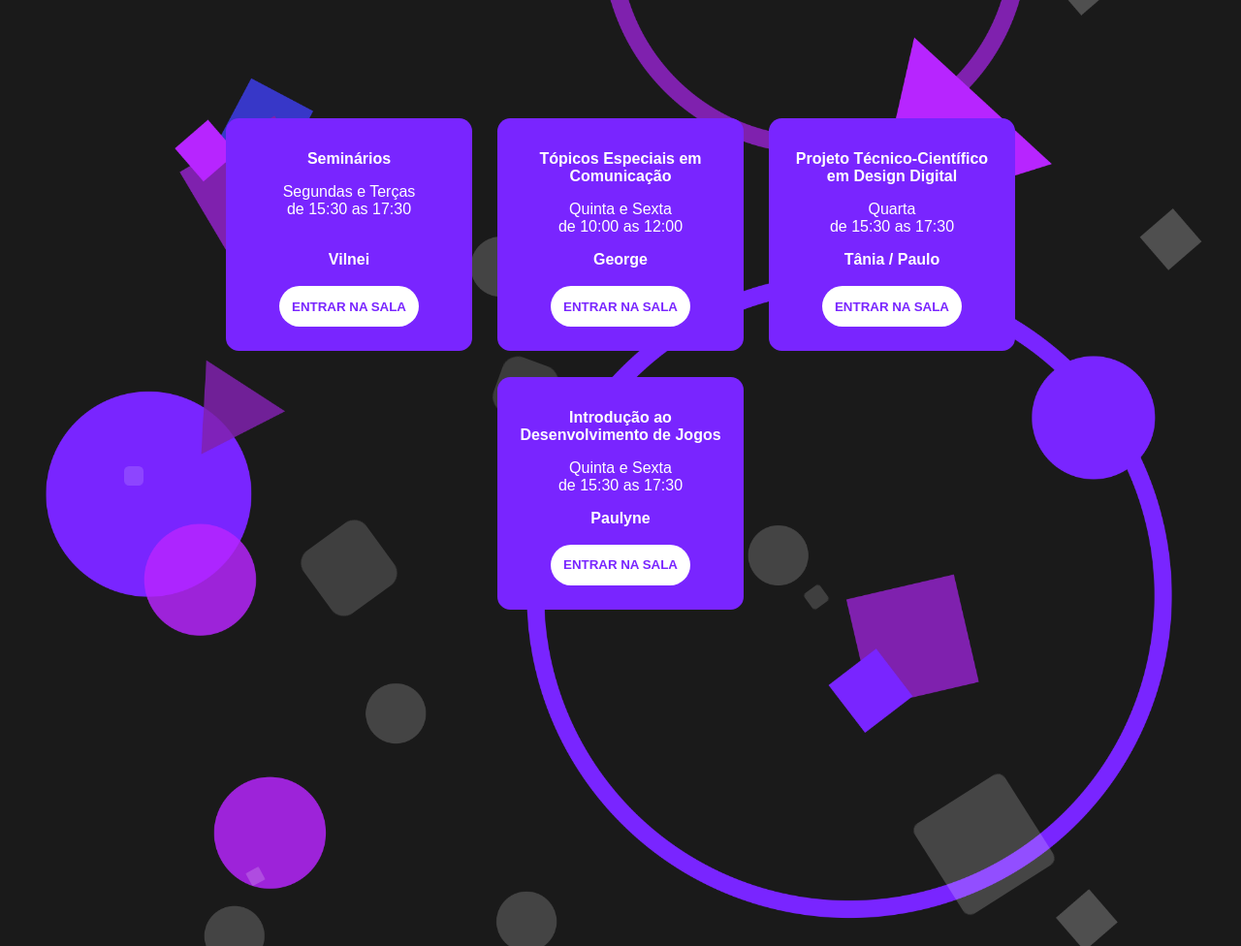
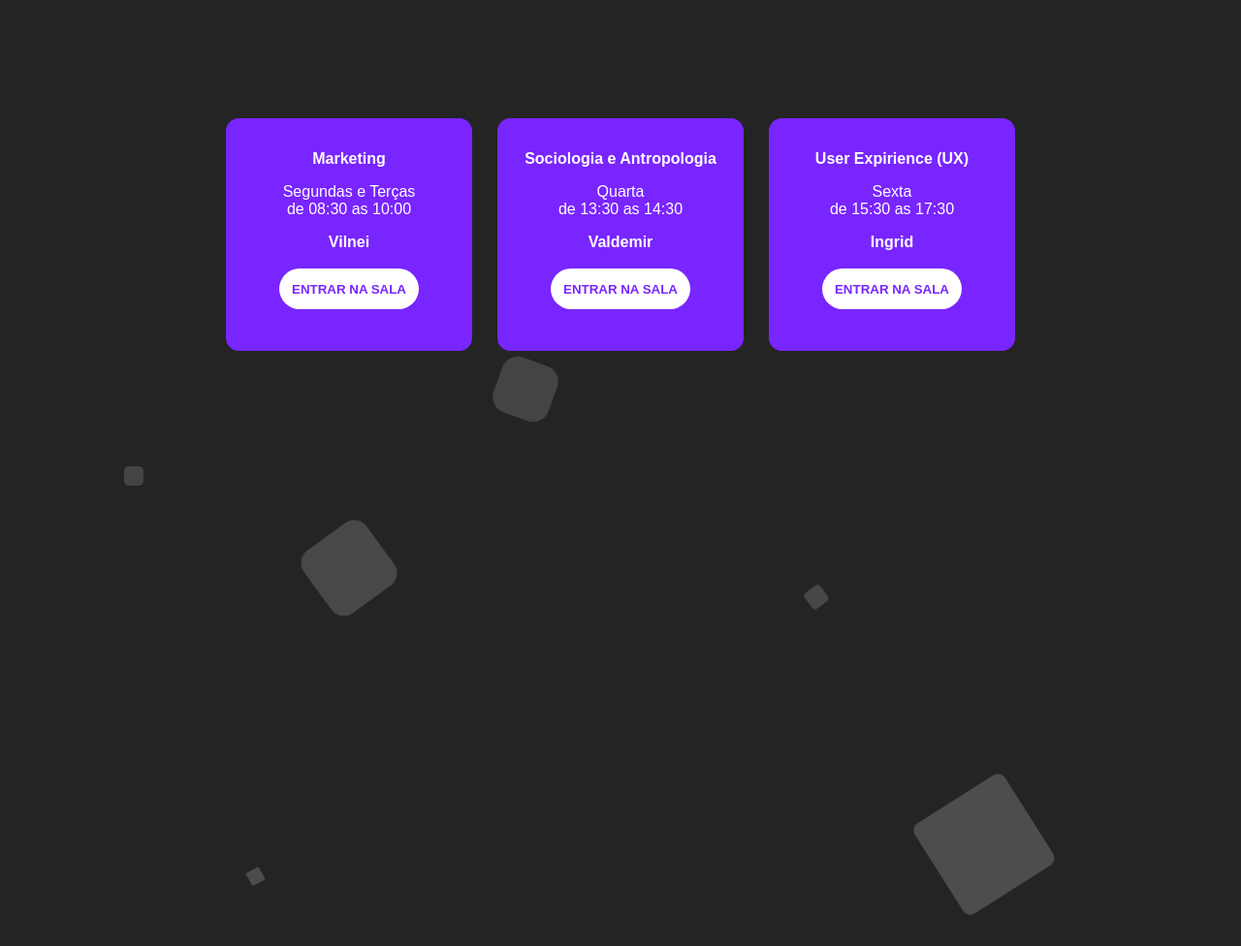
Before and after one commit to mateusemanueldev/EAD2021.1, a plain HTML site: page index.html in a window 1280 px wide. Shown: the whole page at 97% size. Drawn offline with Linux system fonts and the light colour scheme.

Commit message:
update 2021.2

```diff
--- a/index.html
+++ b/index.html
@@ -5,17 +5,17 @@
     <meta charset="utf-8" />
     <meta name="viewport" content="width=device-width, initial-scale=1.0">
     <link rel="icon" href="icon.png" />
-    <title>EAD 2021.1</title>
+    <title>EAD 2021.2</title>
     <style>
         body {
-            background-image: url("fundo3.png");
+            /*background-image: url("fundo3.png");
             background-size: cover;
-            background-position: center center;
+            background-position: center center;*/
             margin: 0;
             padding: 2em;
-            /*background: rgb(36, 36, 36);
+            background: rgb(36, 36, 36);
             background: -webkit-linear-gradient(to left, #8f94fb, #4e54c8);
-            background-size: cover;*/
+            background-size: cover;
         }
 
         @import url('https://fonts.googleapis.com/css?family=Exo:400,700');
@@ -242,31 +242,23 @@
     <div class="conteudo">
         <ul>
             <li>
-                <h2>Seminários</h2>
-                <p>Segundas e Terças <br />de 15:30 as 17:30</p><br/>
+                <h2>Marketing</h2>
+                <p>Segundas e Terças <br />de 08:30 as 10:00</p>
                 <strong>Vilnei</strong><br /><br />
-                <button><a href="https://meet.google.com/qnv-gsqt-qrf" target="_blank">ENTRAR NA SALA</a></button>
+                <button><a href="https://meet.google.com/kez-hqux-qdt" target="_blank">ENTRAR NA SALA</a></button>
             </li>
             <li>
-                <h2>Tópicos Especiais em Comunicação</h2>
-                <p>Quinta e Sexta<br />de 10:00 as 12:00</p>
-                <strong>George</strong><br /><br />
-                <button><a href="https://meet.google.com/mah-nnvg-zxo" target="_blank">ENTRAR NA SALA</a></button>
+                <h2>Sociologia e Antropologia</h2>
+                <p>Quarta<br />de 13:30 as 14:30</p>
+                <strong>Valdemir</strong><br /><br />
+                <button><a href="https://meet.google.com/kjv-wdxj-edb" target="_blank">ENTRAR NA SALA</a></button>
             </li>
             <li>
-                <h2>Projeto Técnico-Científico em Design Digital</h2>
-                <p>Quarta<br />de 15:30 as 17:30</p>
-                <strong>Tânia / Paulo</strong><br /><br />
-                <button><a href="https://meet.google.com/wyo-qhfs-kjn" target="_blank">ENTRAR NA SALA</a></button>
+                <h2>User Expirience (UX)</h2>
+                <p>Sexta<br />de 15:30 as 17:30</p>
+                <strong>Ingrid</strong><br /><br />
+                <button><a href="https://meet.google.com/pht-poxn-apf" target="_blank">ENTRAR NA SALA</a></button>
             </li>
-
-            <li>
-                <h2>Introdução ao Desenvolvimento de Jogos</h2>
-                <p>Quinta e Sexta<br />de 15:30 as 17:30</p>
-                <strong>Paulyne</strong><br /><br />
-                <button><a href="https://meet.google.com/fqh-mpec-uwu" target="_blank">ENTRAR NA SALA</a></button>
-            </li>
-
         </ul>
     </div>
     <div class="efeito">
```
